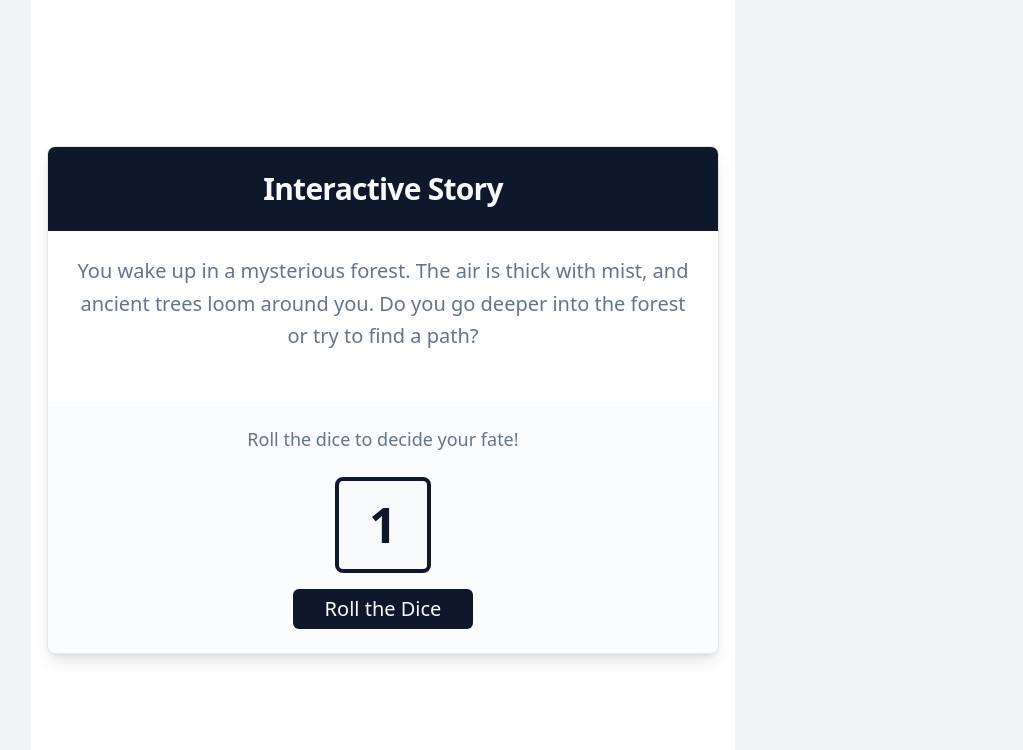
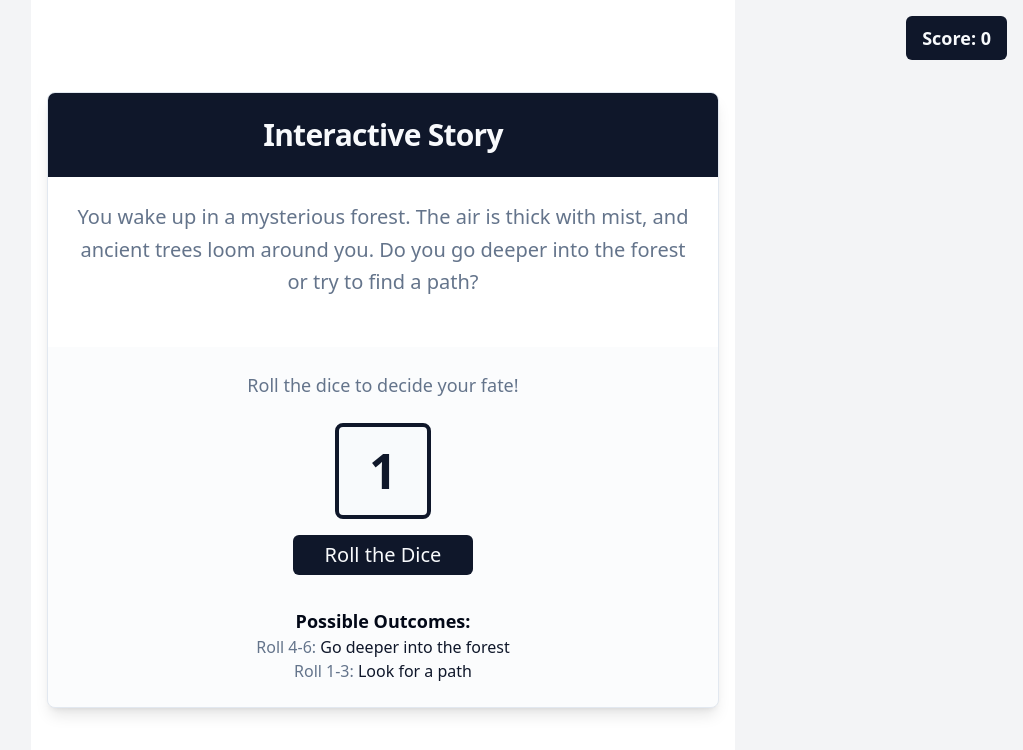
Before and after one commit to CML1986/RPGdice, a React (Vite) app: page / in a window 1280 px wide. Shown: the top 750 px of the page, without its empty margins (257-1280 px from the left). Built offline with nearby package versions, Linux system fonts and the light colour scheme.

Commit message:
[dyad] Adding score and displaying dice roll options - wrote 3 file(s)

```diff
--- a/src/components/story-game/SceneDisplay.tsx
+++ b/src/components/story-game/SceneDisplay.tsx
@@ -1,25 +1,21 @@
 import React from "react";
 import { Card, CardContent, CardDescription, CardFooter, CardHeader, CardTitle } from "@/components/ui/card";
 import ChoiceButton from "./ChoiceButton";
-import DiceRoller from "./DiceRoller"; // New import
+import DiceRoller from "./DiceRoller";
 import { Scene, Choice } from "@/data/story";
 
 interface SceneDisplayProps {
   scene: Scene;
-  onChoice: (nextSceneId: string) => void;
+  onChoice: (chosenChoice: Choice) => void; // Now passes the full Choice object
 }
 
 const SceneDisplay: React.FC<SceneDisplayProps> = ({ scene, onChoice }) => {
-  // Determine if the current scene should use the dice roll mechanic
-  // This applies if there are exactly two choices available.
   const isDiceRollScene = scene.choices.length === 2;
 
   const handleDiceRollComplete = (rollResult: number) => {
     if (isDiceRollScene) {
-      // If roll is higher than 3 (4, 5, 6), select the first choice
-      // Otherwise (1, 2, 3), select the second choice
       const chosenChoice = rollResult > 3 ? scene.choices[0] : scene.choices[1];
-      onChoice(chosenChoice.nextSceneId);
+      onChoice(chosenChoice);
     }
   };
 
@@ -41,14 +37,22 @@ const SceneDisplay: React.FC<SceneDisplayProps> = ({ scene, onChoice }) => {
                 Roll the dice to decide your fate!
               </p>
               <DiceRoller onRollComplete={handleDiceRollComplete} />
+              <div className="mt-4 text-center">
+                <p className="text-lg font-semibold text-foreground">Possible Outcomes:</p>
+                <p className="text-muted-foreground">
+                  Roll 4-6: <span className="font-medium text-primary">{scene.choices[0].text}</span>
+                </p>
+                <p className="text-muted-foreground">
+                  Roll 1-3: <span className="font-medium text-primary">{scene.choices[1].text}</span>
+                </p>
+              </div>
             </div>
           ) : (
-            // Render regular choice buttons if not a dice roll scene (e.g., end scenes or scenes with more than 2 choices)
             scene.choices.map((choice: Choice, index: number) => (
               <ChoiceButton
                 key={index}
                 text={choice.text}
-                onClick={() => onChoice(choice.nextSceneId)}
+                onClick={() => onChoice(choice)}
               />
             ))
           )
--- a/src/components/story-game/StoryGame.tsx
+++ b/src/components/story-game/StoryGame.tsx
@@ -1,19 +1,24 @@
 import React, { useState } from "react";
-import { storyData, Scene } from "@/data/story";
+import { storyData, Scene, Choice } from "@/data/story";
 import SceneDisplay from "./SceneDisplay";
 import { Button } from "@/components/ui/button";
 
 const StoryGame: React.FC = () => {
   const [currentSceneId, setCurrentSceneId] = useState<string>("start");
+  const [score, setScore] = useState<number>(0); // New score state
 
   const currentScene: Scene | undefined = storyData[currentSceneId];
 
-  const handleChoice = (nextSceneId: string) => {
-    setCurrentSceneId(nextSceneId);
+  const handleChoice = (chosenChoice: Choice) => {
+    if (chosenChoice.scoreEffect !== undefined) {
+      setScore(prevScore => prevScore + chosenChoice.scoreEffect!);
+    }
+    setCurrentSceneId(chosenChoice.nextSceneId);
   };
 
   const restartGame = () => {
     setCurrentSceneId("start");
+    setScore(0); // Reset score on restart
   };
 
   if (!currentScene) {
@@ -32,6 +37,9 @@ const StoryGame: React.FC = () => {
 
   return (
     <div className="flex flex-col items-center justify-center min-h-screen bg-background p-4">
+      <div className="absolute top-4 right-4 bg-primary text-primary-foreground px-4 py-2 rounded-md text-lg font-semibold">
+        Score: {score}
+      </div>
       <SceneDisplay scene={currentScene} onChoice={handleChoice} />
       {currentScene.choices.length === 0 && (
         <Button onClick={restartGame} className="mt-8 px-8 py-4 text-xl">
--- a/src/data/story.ts
+++ b/src/data/story.ts
@@ -1,6 +1,7 @@
 export interface Choice {
   text: string;
   nextSceneId: string;
+  scoreEffect?: number; // Optional score change for this choice
 }
 
 export interface Scene {
@@ -14,40 +15,40 @@ export const storyData: Record<string, Scene> = {
     id: "start",
     text: "You wake up in a mysterious forest. The air is thick with mist, and ancient trees loom around you. Do you go deeper into the forest or try to find a path?",
     choices: [
-      { text: "Go deeper into the forest", nextSceneId: "deepForest" },
-      { text: "Look for a path", nextSceneId: "findPath" },
+      { text: "Go deeper into the forest", nextSceneId: "deepForest", scoreEffect: 5 },
+      { text: "Look for a path", nextSceneId: "findPath", scoreEffect: 2 },
     ],
   },
   deepForest: {
     id: "deepForest",
     text: "You venture deeper, the trees growing denser. You hear a faint whisper. Do you investigate the whisper or ignore it?",
     choices: [
-      { text: "Investigate the whisper", nextSceneId: "whisper" },
-      { text: "Ignore it and keep walking", nextSceneId: "keepWalking" },
+      { text: "Investigate the whisper", nextSceneId: "whisper", scoreEffect: 10 },
+      { text: "Ignore it and keep walking", nextSceneId: "keepWalking", scoreEffect: 1 },
     ],
   },
   findPath: {
     id: "findPath",
     text: "You search for a path and soon find a faint, overgrown trail. It seems to lead towards a clearing. Do you follow the trail or go off-trail?",
     choices: [
-      { text: "Follow the trail", nextSceneId: "clearing" },
-      { text: "Go off-trail into the bushes", nextSceneId: "bushes" },
+      { text: "Follow the trail", nextSceneId: "clearing", scoreEffect: 3 },
+      { text: "Go off-trail into the bushes", nextSceneId: "bushes", scoreEffect: -5 },
     ],
   },
   whisper: {
     id: "whisper",
     text: "You follow the whisper and find a shimmering, ethereal creature. It offers you a glowing orb. Do you take the orb or refuse?",
     choices: [
-      { text: "Take the orb", nextSceneId: "orbTaken" },
-      { text: "Refuse the orb", nextSceneId: "orbRefused" },
+      { text: "Take the orb", nextSceneId: "orbTaken", scoreEffect: 20 },
+      { text: "Refuse the orb", nextSceneId: "orbRefused", scoreEffect: 0 },
     ],
   },
   keepWalking: {
     id: "keepWalking",
     text: "You ignore the whisper and continue walking. Eventually, you stumble upon a hidden cave entrance. Do you enter the cave or try to find another way out?",
     choices: [
-      { text: "Enter the cave", nextSceneId: "cave" },
-      { text: "Look for another way out", nextSceneId: "anotherWay" },
+      { text: "Enter the cave", nextSceneId: "cave", scoreEffect: -10 },
+      { text: "Look for another way out", nextSceneId: "anotherWay", scoreEffect: 5 },
     ],
   },
   clearing: {
```
